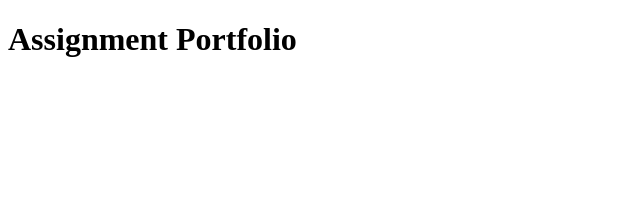
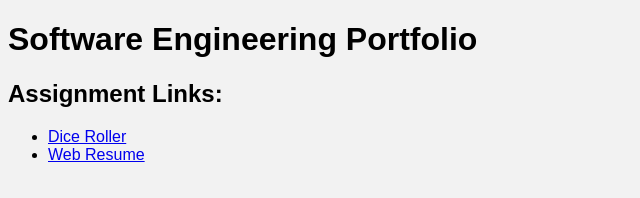
Before and after one commit to ahmadyousuf03/portfolio, a plain HTML site: page index.html in a window 1280 px wide. Shown: the whole page, without its empty margins (0-640 px from the left). Drawn offline with Linux system fonts and the light colour scheme.

Commit message:
Finished Changes

```diff
--- a/index.html
+++ b/index.html
@@ -1,11 +1,16 @@
 <!doctype html>
-<html lang="en">
+<html>
   <head>
-    <meta charset="UTF-8" />
     <title>Portfolio</title>
-</head>
-<body>
-	<h1>Assignment Portfolio</h1>
+    <body style="font-family: Arial, sans-serif; background-color: #f2f2f2;">
+    </body>
+    <h1>Software Engineering Portfolio</h1>
 
-</body>
+    <h2>Assignment Links:</h2>
+    <ul>
+      <li><a href="https://jolly-bay-06cf94610.4.azurestaticapps.net/">Dice Roller</a></li>
+      <li><a href="https://happy-forest-0bbe99e10.4.azurestaticapps.net/">Web Resume</a></li>
+    </ul>
+
+  </head>
 </html>
```
